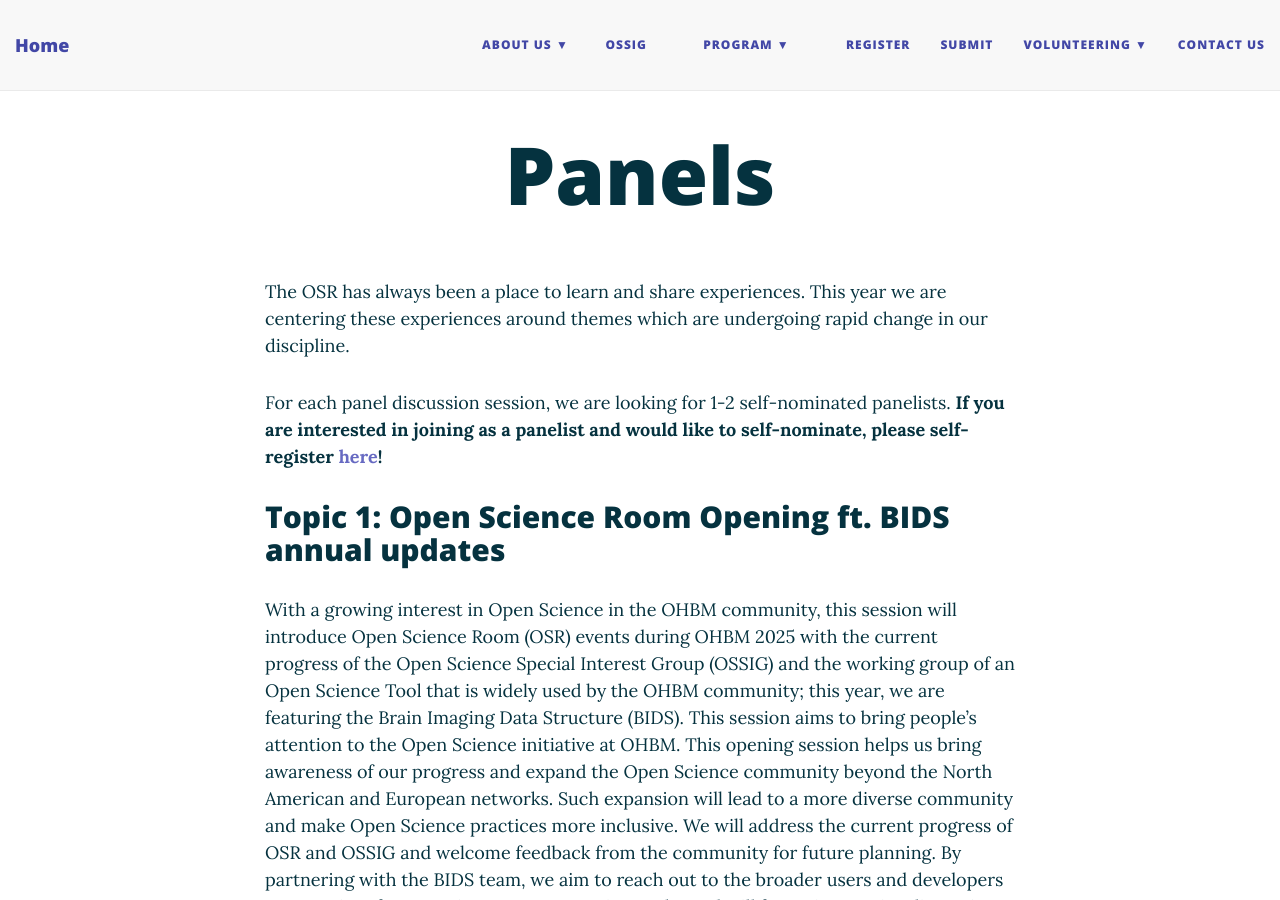
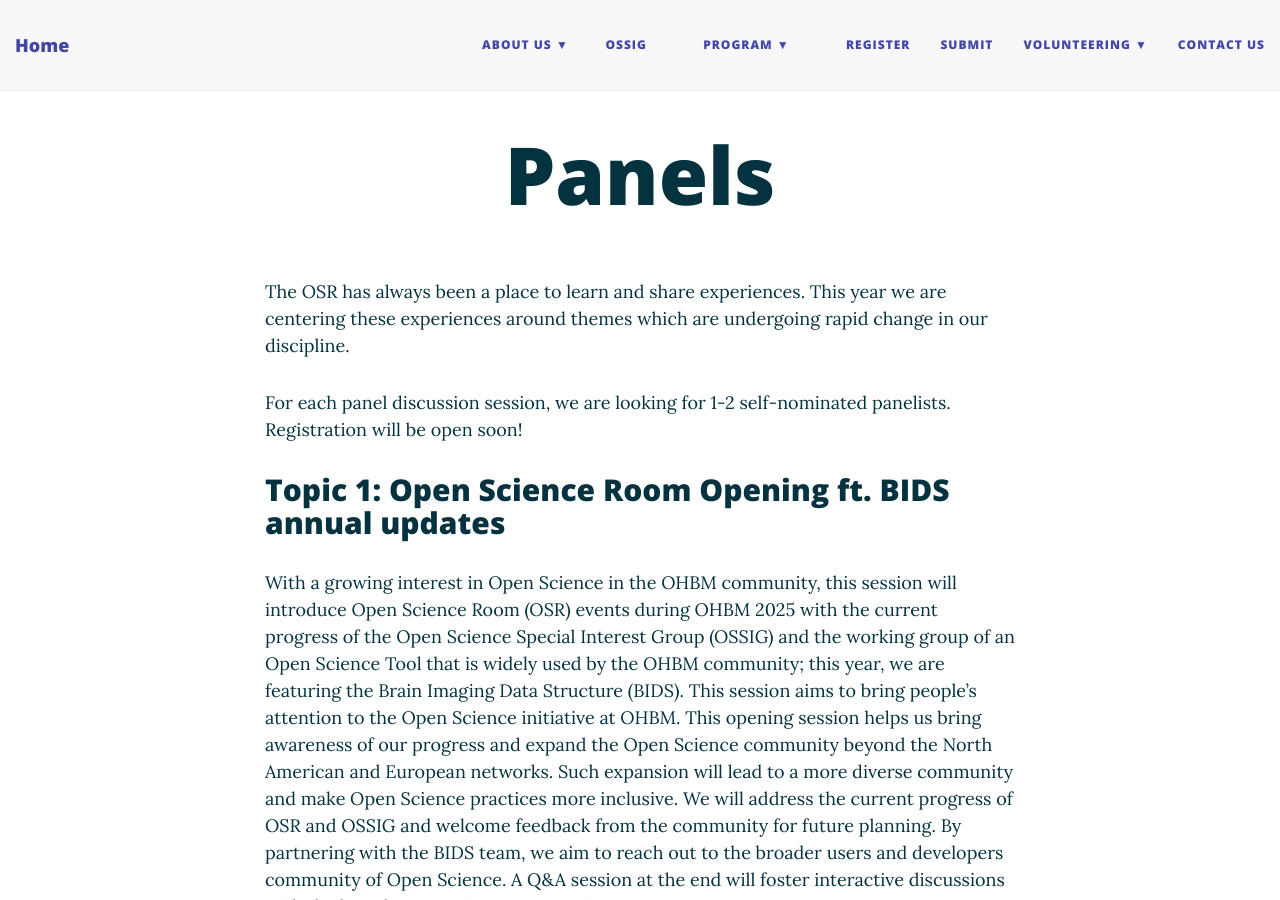
Before and after one commit to ohbm/osr2025, a Jekyll site: the page built from panel.md, in a window 1280 px wide and 900 px high. Built offline with Jekyll 4.4.1, drawn with Linux system fonts in a browser that asks for light colours; nearby versions of some CDN libraries.

Commit message:
Update panel info

```diff
--- a/panel.md
+++ b/panel.md
@@ -79,7 +79,8 @@
 This year we are centering these experiences around themes which are undergoing rapid change in our discipline.
 
 For each panel discussion session, we are looking for 1-2 self-nominated panelists.
-**If you are interested in joining as a panelist and would like to self-nominate, please self-register <a href="https://forms.office.com/r/pBYUbr5bEg" target="_blank">here</a>!** <br>
+Registration will be open soon!
+<!-- **If you are interested in joining as a panelist and would like to self-nominate, please self-register <a href="https://forms.office.com/r/pBYUbr5bEg" target="_blank">here</a>!** <br> -->
 
 ## Topic 1: Open Science Room Opening ft. BIDS annual updates
 <!-- #### <a href="https://www.crowdcast.io/c/panel-1-bills" target="_blank"> Join on Crowdcast</a>
```
